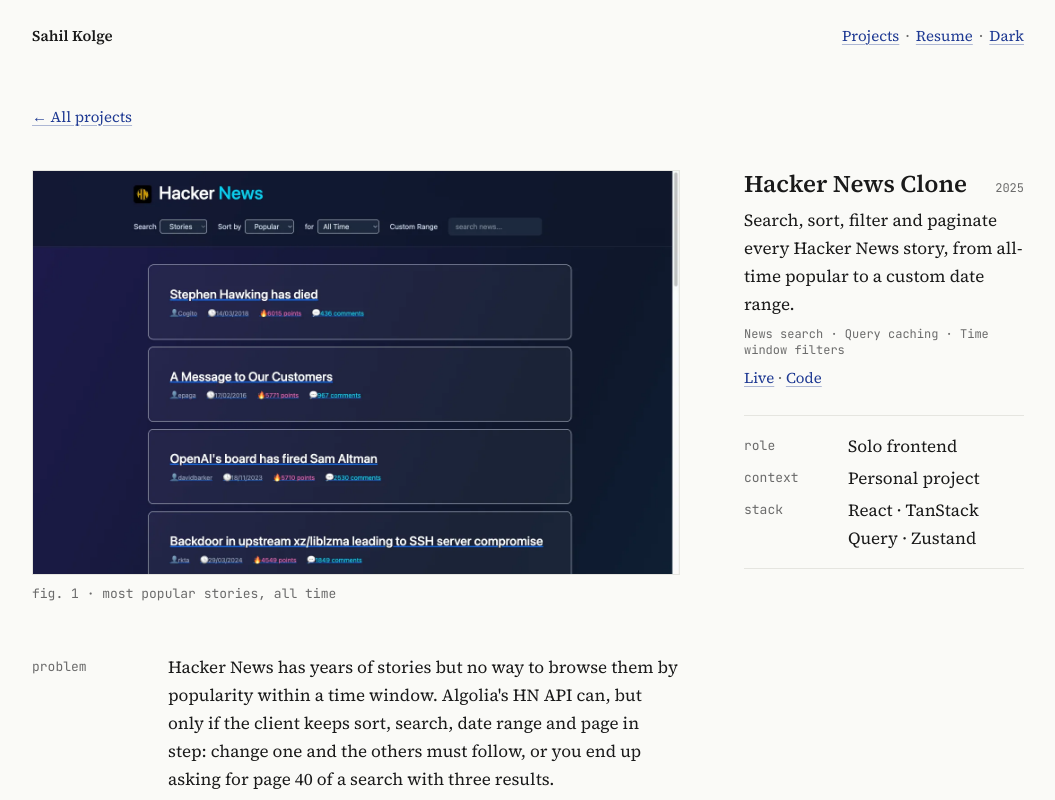
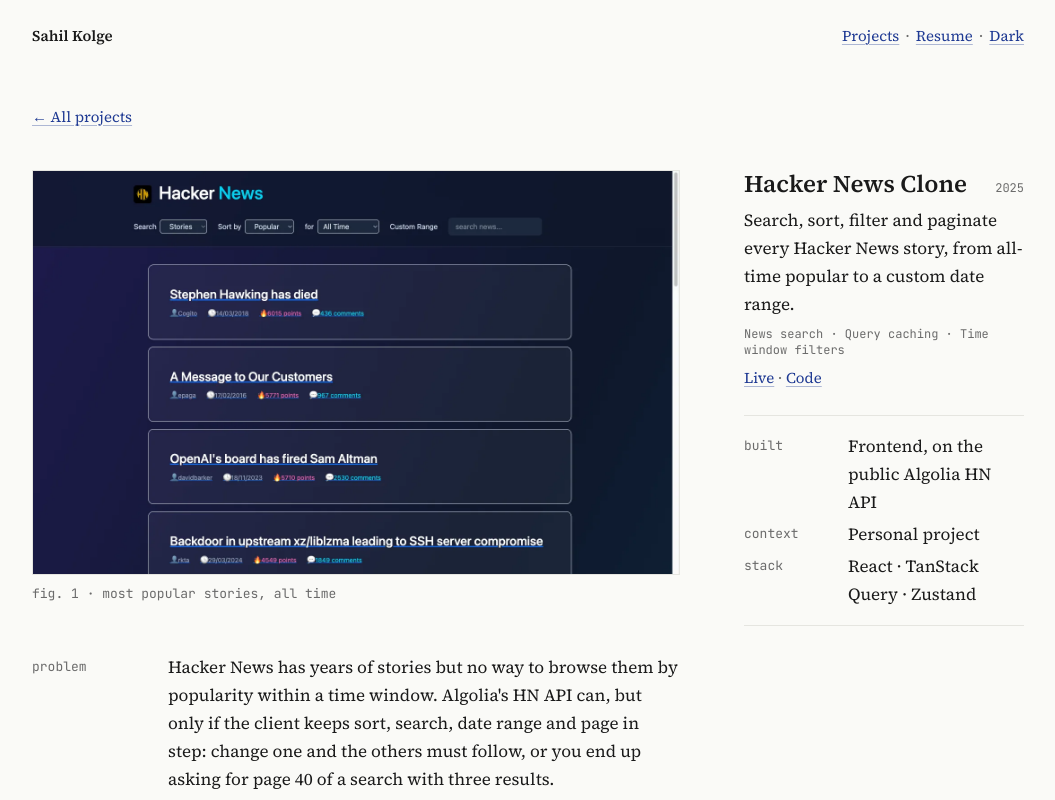
Before and after one commit to sahil-dev28/sahilkolge-playground, a React (Vite) app: page /work/hacker-news in a window 1280 px wide. Shown: the top 800 px of the page, without its empty margins (112-1167 px from the left). Built offline with nearby package versions, Linux system fonts and the light colour scheme.

Commit message:
fix: replace role row with what was built

```diff
--- a/src/case-studies/hacker-news.ts
+++ b/src/case-studies/hacker-news.ts
@@ -7,7 +7,7 @@
   projectId: "p3",
   tags: ["News search", "Query caching", "Time window filters"],
   meta: [
-    { label: "role", value: "Solo frontend" },
+    { label: "built", value: "Frontend, on the public Algolia HN API" },
     { label: "context", value: "Personal project" },
   ],
   problem:
--- a/src/case-studies/philkart.ts
+++ b/src/case-studies/philkart.ts
@@ -7,7 +7,7 @@
   projectId: "p2",
   tags: ["E-commerce catalog", "Cursor pagination", "Worker threads"],
   meta: [
-    { label: "role", value: "Solo full stack" },
+    { label: "built", value: "API, frontend and deploy" },
     { label: "context", value: "Hiring assignment" },
     { label: "timeline", value: "4 days" },
   ],
--- a/src/case-studies/urban-estate.ts
+++ b/src/case-studies/urban-estate.ts
@@ -7,7 +7,7 @@
   projectId: "p4",
   tags: ["Rental marketplace", "URL state", "Maps"],
   meta: [
-    { label: "role", value: "Solo frontend, on an existing REST API" },
+    { label: "built", value: "Frontend, on an existing REST API" },
     { label: "context", value: "Personal project" },
     { label: "timeline", value: "1 month" },
   ],
--- a/src/case-studies/worksphere.ts
+++ b/src/case-studies/worksphere.ts
@@ -7,7 +7,7 @@
   projectId: "p1",
   tags: ["HR software", "RBAC", "Monorepo"],
   meta: [
-    { label: "role", value: "Solo full stack" },
+    { label: "built", value: "API, frontend and deploy" },
     { label: "context", value: "Hiring assignment" },
     { label: "timeline", value: "1 week" },
   ],
```
